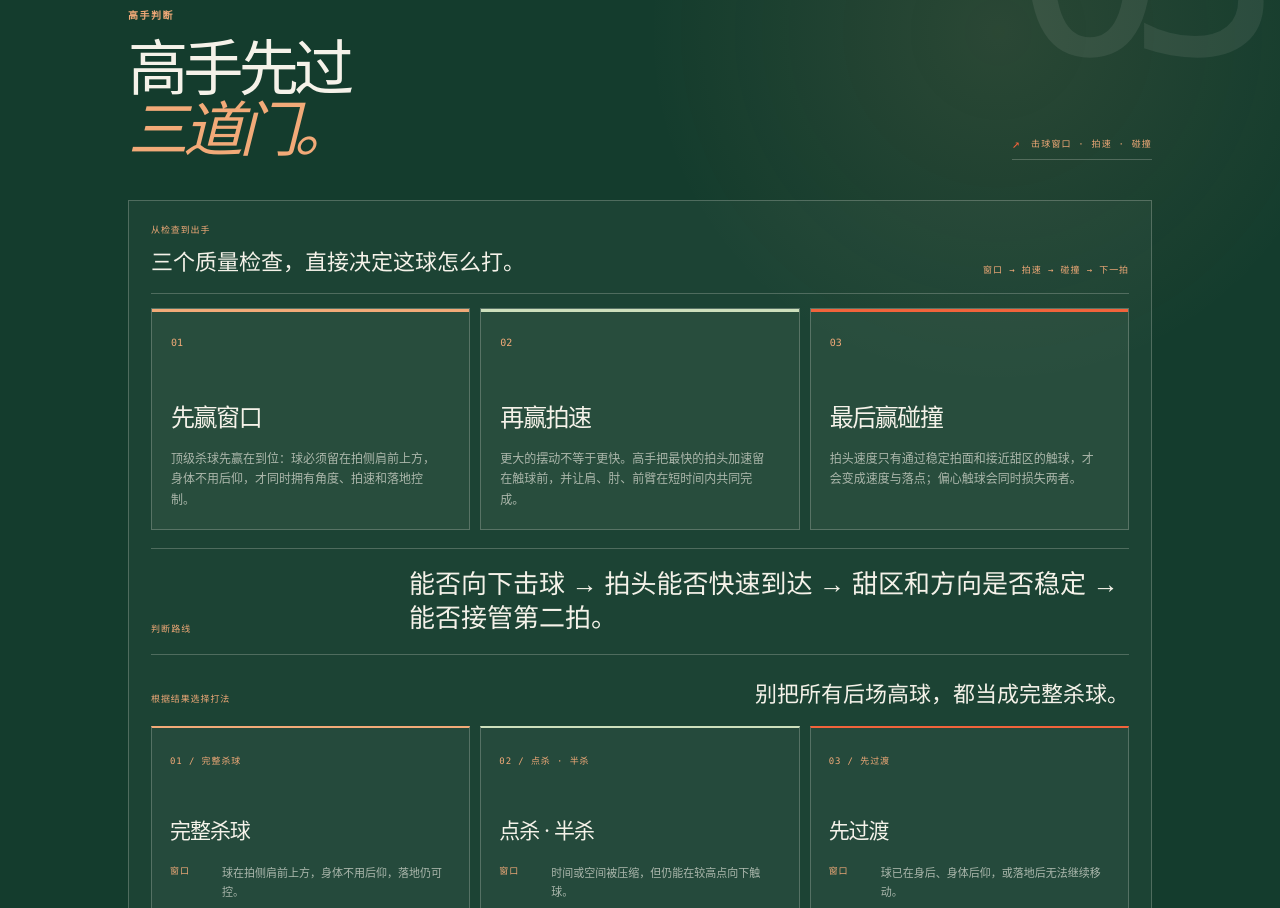
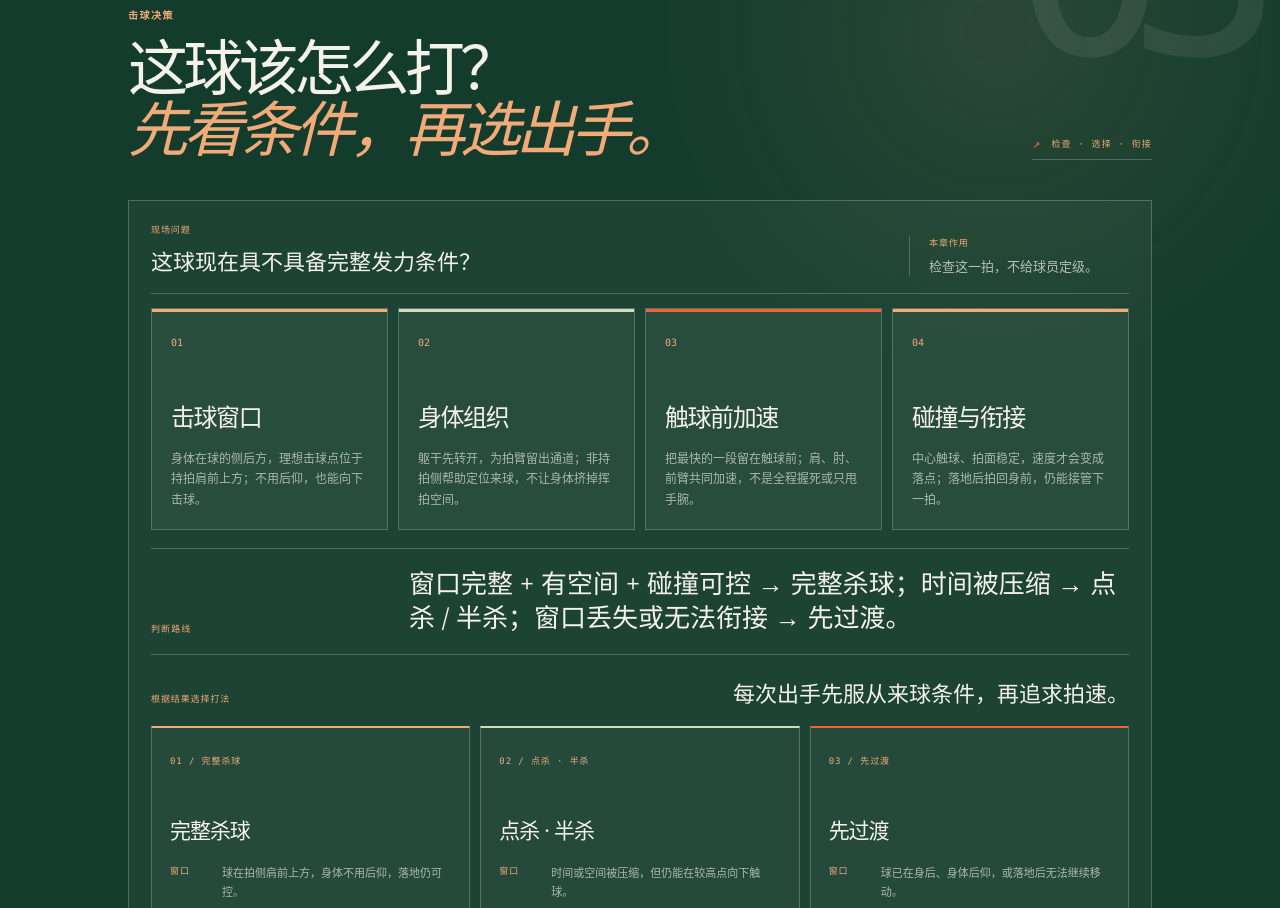
Before and after one commit to dr-birdkiwi/badminton-lab, a Next.js app: page / in a window 1280 px wide. Shown: the part 914-1822 px from the top of the page. Built offline with nearby package versions, Linux system fonts and the light colour scheme.

Commit message:
Refine smash decision chapter

```diff
--- a/app/globals.css
+++ b/app/globals.css
@@ -94,8 +94,10 @@ button:focus-visible, a:focus-visible { outline: 2px solid var(--orange); outlin
 .decision-board-head > div { display: grid; gap: 8px; }
 .decision-board-head > div > span, .decision-board-head > span { color: var(--orange-soft); font: 9px var(--mono); letter-spacing: .1em; }
 .decision-board-head > div > strong { color: var(--paper); font: 22px var(--serif); font-weight: 400; }
+.decision-board-purpose { min-width: 220px; padding-left: 19px; border-left: 1px solid var(--white-line); }
+.decision-board-head .decision-board-purpose > strong { color: rgba(245, 242, 233, .7); font: 13px/1.5 var(--sans); }
 .decision-board-head > span { white-space: nowrap; }
-.claim-grid { display: grid; grid-template-columns: repeat(3, 1fr); gap: 10px; }
+.claim-grid { display: grid; grid-template-columns: repeat(4, 1fr); gap: 10px; }
 .claim-card { position: relative; min-height: 218px; overflow: hidden; padding: 19px; border: 1px solid var(--white-line); background: rgba(245, 242, 233, .05); transition: background .2s ease, border-color .2s ease; }
 .claim-card::after { content: ''; position: absolute; top: 0; right: 0; left: 0; height: 3px; background: var(--orange-soft); }
 .claim-card:nth-child(2)::after { background: var(--mint); }
@@ -268,7 +270,7 @@ button:focus-visible, a:focus-visible { outline: 2px solid var(--orange); outlin
   .mechanics-plate { min-height: 500px; }
   .plate-trunk { left: 41%; }
   .claim-grid { grid-template-columns: 1fr 1fr; }
-  .claim-card:last-child { grid-column: 1 / -1; }
+  .claim-card:last-child { grid-column: auto; }
   .path-layout { grid-template-columns: 1fr; }
   .training-layout { grid-template-columns: 1fr; }
   .phase-main { padding-right: 4vw; }
@@ -305,6 +307,7 @@ button:focus-visible, a:focus-visible { outline: 2px solid var(--orange); outlin
   .section-index { display: block; margin-top: 19px; }
   .decision-board { padding: 15px; }
   .decision-board-head { display: grid; align-items: start; gap: 10px; }
+  .decision-board-purpose { min-width: 0; padding-top: 10px; padding-left: 0; border-top: 1px solid var(--white-line); border-left: 0; }
   .decision-board-head > span { white-space: normal; line-height: 1.5; }
   .claim-grid, .boundary-grid { grid-template-columns: 1fr; }
   .claim-card, .boundary-grid article { min-height: 0; }
--- a/app/page.tsx
+++ b/app/page.tsx
@@ -79,9 +79,10 @@ const lessonSteps: LessonStep[] = [
 ];
 
 const claims = [
-  { number: '01', title: '先赢窗口', text: '顶级杀球先赢在到位：球必须留在拍侧肩前上方，身体不用后仰，才同时拥有角度、拍速和落地控制。' },
-  { number: '02', title: '再赢拍速', text: '更大的摆动不等于更快。高手把最快的拍头加速留在触球前，并让肩、肘、前臂在短时间内共同完成。' },
-  { number: '03', title: '最后赢碰撞', text: '拍头速度只有通过稳定拍面和接近甜区的触球，才会变成速度与落点；偏心触球会同时损失两者。' },
+  { number: '01', title: '击球窗口', text: '身体在球的侧后方，理想击球点位于持拍肩前上方；不用后仰，也能向下击球。' },
+  { number: '02', title: '身体组织', text: '躯干先转开，为拍臂留出通道；非持拍侧帮助定位来球，不让身体挤掉挥拍空间。' },
+  { number: '03', title: '触球前加速', text: '把最快的一段留在触球前；肩、肘、前臂共同加速，不是全程握死或只甩手腕。' },
+  { number: '04', title: '碰撞与衔接', text: '中心触球、拍面稳定，速度才会变成落点；落地后拍回身前，仍能接管下一拍。' },
 ];
 
 const forceNodes: ForceNode[] = [
@@ -193,13 +194,13 @@ export default function Home() {
       </section>
 
       <section id="principles" className="principles-section force-section">
-        <div className="section-heading"><div><span className="section-label">高手判断</span><h2>高手先过<br /><em>三道门。</em></h2></div><span className="section-index">击球窗口 · 拍速 · 碰撞</span></div>
+        <div className="section-heading"><div><span className="section-label">击球决策</span><h2>这球该怎么打？<br /><em>先看条件，再选出手。</em></h2></div><span className="section-index">检查 · 选择 · 衔接</span></div>
         <div className="decision-board">
-          <div className="decision-board-head"><div><span>从检查到出手</span><strong>三个质量检查，直接决定这球怎么打。</strong></div><span>窗口 → 拍速 → 碰撞 → 下一拍</span></div>
+          <div className="decision-board-head"><div><span>现场问题</span><strong>这球现在具不具备完整发力条件？</strong></div><div className="decision-board-purpose"><span>本章作用</span><strong>检查这一拍，不给球员定级。</strong></div></div>
           <div className="claim-grid">{claims.map((claim) => <article key={claim.number} className="claim-card"><span>{claim.number}</span><h3>{claim.title}</h3><p>{claim.text}</p></article>)}</div>
-          <div className="principle-line"><span>判断路线</span><strong>能否向下击球 → 拍头能否快速到达 → 甜区和方向是否稳定 → 能否接管第二拍。</strong></div>
+          <div className="principle-line"><span>判断路线</span><strong>窗口完整 + 有空间 + 碰撞可控 → 完整杀球；时间被压缩 → 点杀 / 半杀；窗口丢失或无法衔接 → 先过渡。</strong></div>
           <div className="shot-choice">
-            <div className="shot-choice-head"><span>根据结果选择打法</span><strong>别把所有后场高球，都当成完整杀球。</strong></div>
+            <div className="shot-choice-head"><span>根据结果选择打法</span><strong>每次出手先服从来球条件，再追求拍速。</strong></div>
             <div className="shot-choice-grid">
               <article><b>01 / 完整杀球</b><h3>完整杀球</h3><p><span>窗口</span>球在拍侧肩前上方，身体不用后仰，落地仍可控。</p><p><span>目标</span>用速度或落点直接得分，或制造确定的弱回球。</p></article>
               <article><b>02 / 点杀 · 半杀</b><h3>点杀 · 半杀</h3><p><span>窗口</span>时间或空间被压缩，但仍能在较高点向下触球。</p><p><span>目标</span>缩短准备，优先抢节奏、空档和下一拍。</p></article>
```
